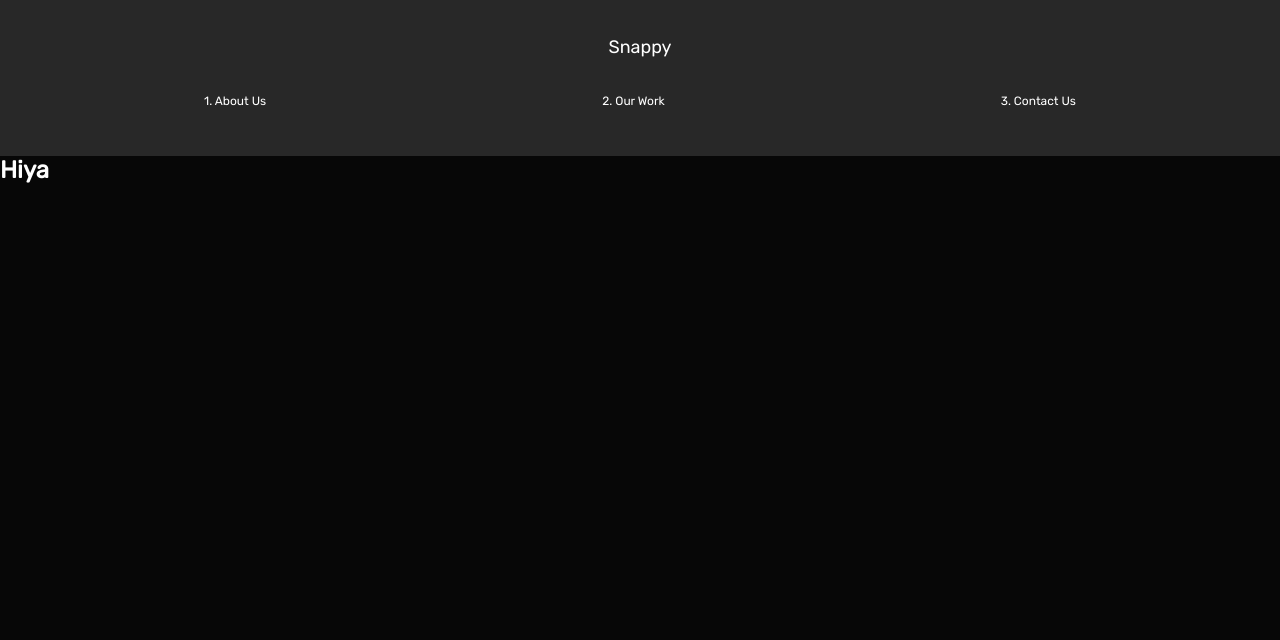
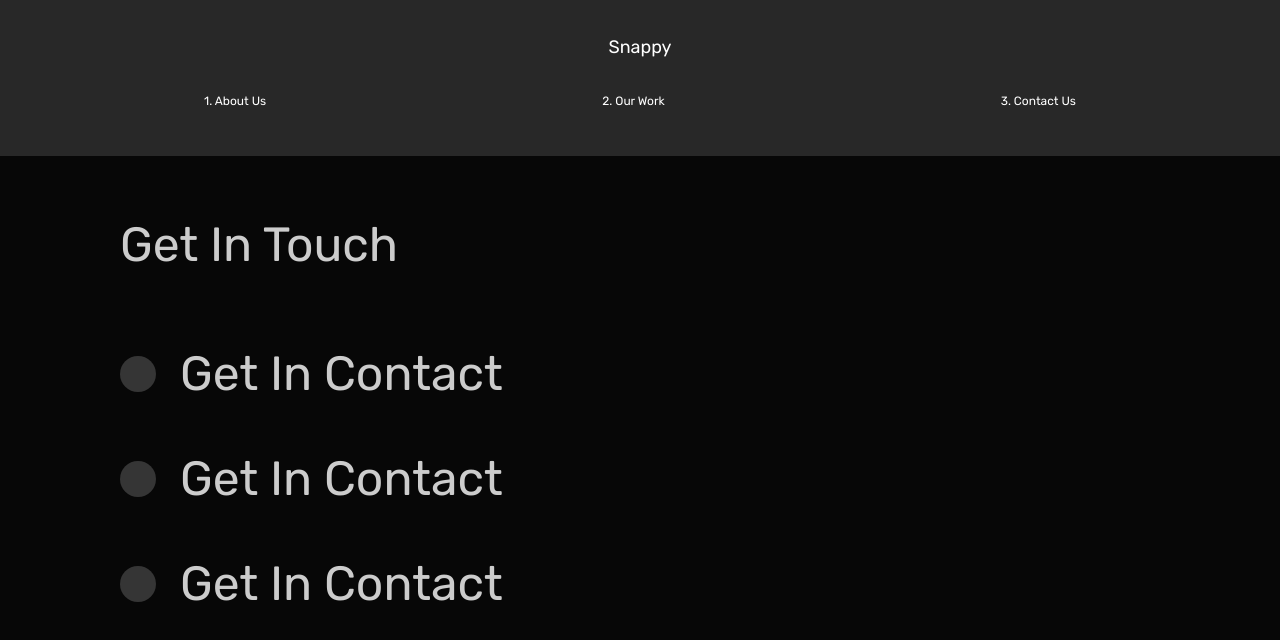
Before and after one commit to timmlaxton/chetbaker, a React (Create React App) app: page /contact in a window 1280 px wide. Shown: the top 640 px of the page. Built offline with nearby package versions, Linux system fonts and the light colour scheme.

Commit message:
added contact page

```diff
--- a/src/pages/ContactUs.js
+++ b/src/pages/ContactUs.js
@@ -1,18 +1,73 @@
 import React from "react";
 import { motion } from "framer-motion";
-import { pageAnimation } from "../animation";
+import { pageAnimation, titleAnim } from "../animation";
+import styled from "styled-components";
 
 const ContactUs = () => {
   return (
-    <motion.div
+    <ContactStyle
       exit="exit"
       variants={pageAnimation}
       initial="hidden"
       animate="show"
     >
-      <h1>Hiya</h1>
-    </motion.div>
+      <Title>
+        <Hide>
+          <motion.h2 variants={titleAnim}>Get In Touch</motion.h2>
+        </Hide>
+      </Title>
+      <div>
+        <Hide>
+          <Social variants={titleAnim}>
+            <Circle />
+            <h2>Get In Contact</h2>
+          </Social>
+        </Hide>
+        <Hide>
+          <Social variants={titleAnim}>
+            <Circle />
+            <h2>Get In Contact</h2>
+          </Social>
+        </Hide>
+        <Hide>
+          <Social variants={titleAnim}>
+            <Circle />
+            <h2>Get In Contact</h2>
+          </Social>
+        </Hide>
+      </div>
+    </ContactStyle>
   );
 };
 
+const ContactStyle = styled(motion.div)`
+  padding: 5rem 10rem;
+  color: #353535;
+  min-height: 90vh;
+`;
+
+const Title = styled.div`
+  margin-bottom: 4rem;
+  color: #000;
+`;
+
+const Hide = styled.div`
+  overflow: hidden;
+`;
+
+const Circle = styled.div`
+  border-radius: 50%;
+  width: 3rem;
+  height: 3rem;
+  background: #353535;
+`;
+
+const Social = styled(motion.div)`
+  display: flex;
+  align-items: center;
+  h2 {
+    margin: 2rem;
+  }
+`;
+
 export default ContactUs;
```
